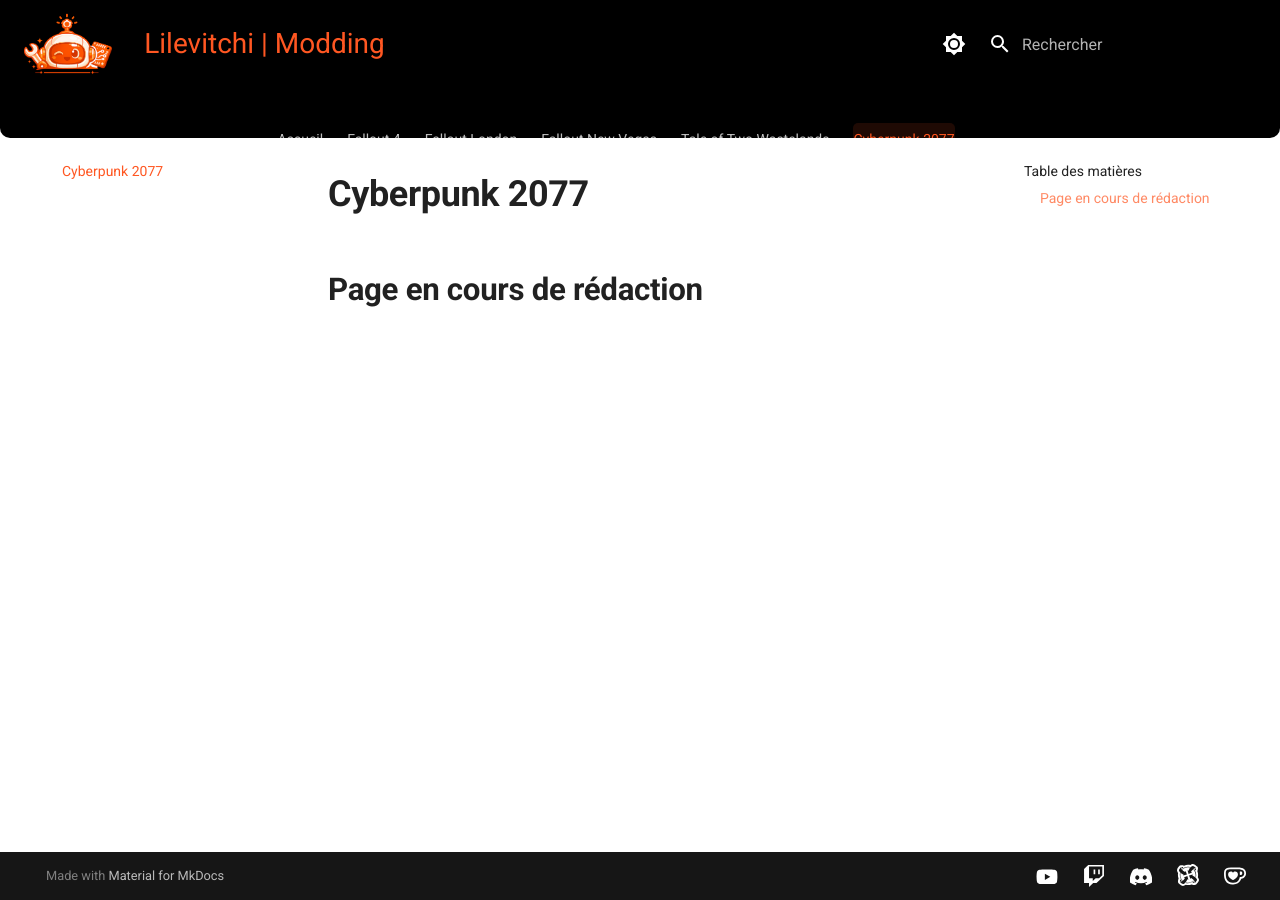
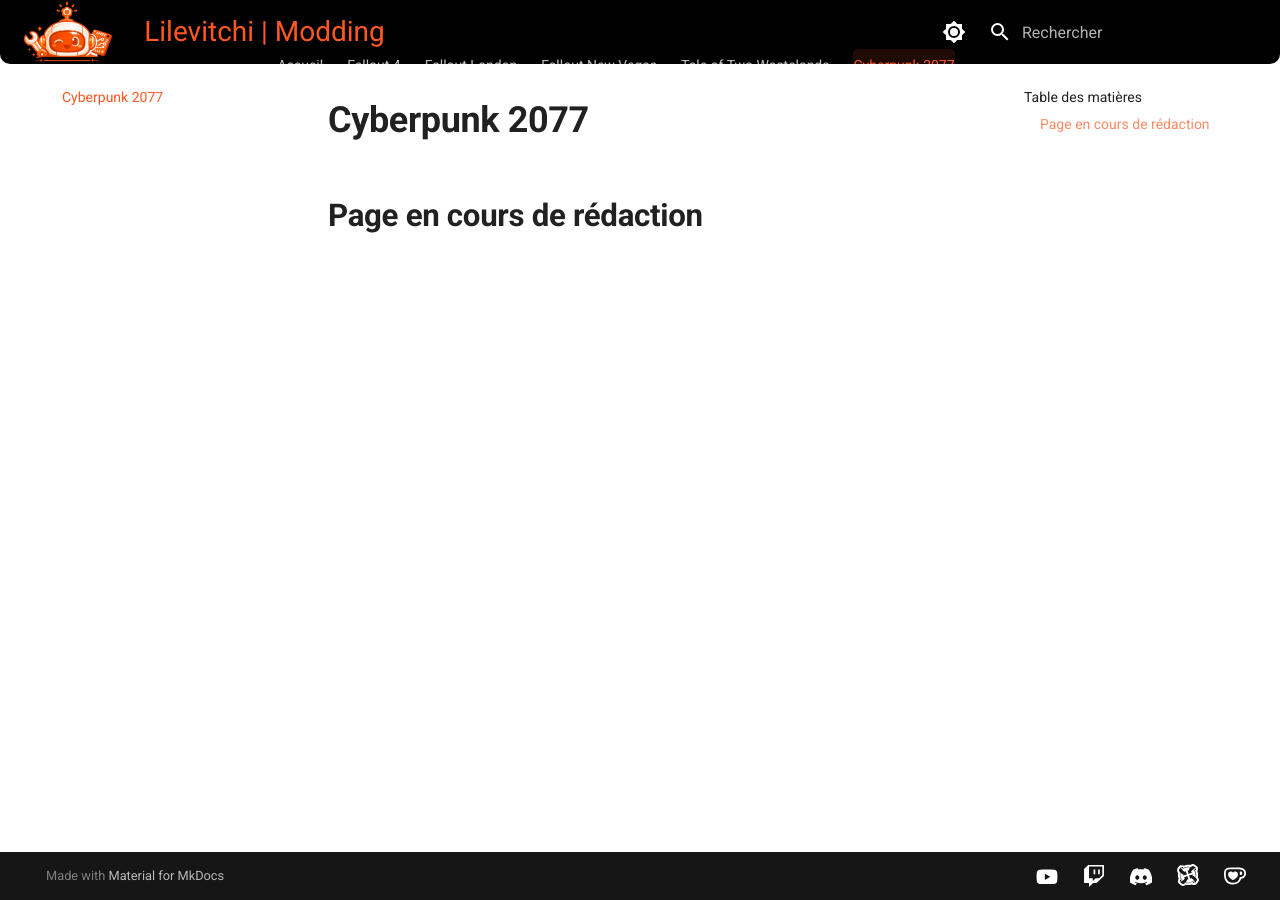
Before and after one commit to Lilevitchi/lilevitchi.github.io, an MkDocs documentation site: the page built from docs/cyberpunk/index.md, in a window 1280 px wide. Built offline with MkDocs 1.6.1 and Material for MkDocs 9.7.7, drawn with Linux system fonts in a browser that asks for light colours.

Commit message:
Update extra.css

```diff
--- a/docs/stylesheets/extra.css
+++ b/docs/stylesheets/extra.css
@@ -66,48 +66,39 @@
    TYPOGRAPHIE — BASE RESPONSIVE
    ==============================*/
 
-[data-md-color-scheme] html {
-  font-size: clamp(0.9rem, 0.85vw + 0.6rem, 1rem);
-}
-
 [data-md-color-scheme] .md-typeset {
-  font-size: var(--font-base-size);
+  font-size: clamp(0.95rem, 0.3vw + 0.9rem, 1rem);
 }
 
 /* ==============================
    1. HEADER & BANNIÈRE
    ==============================*/
 
-/* 1.1 — Fond de la bannière */
-[data-md-color-scheme] .md-header.md-header {
+/* Fond du header */
+[data-md-color-scheme] .md-header {
   background-color: var(--black);
-}
-
-/* 1.2 — Conteneur du header */
-[data-md-color-scheme] .md-header {
   position: relative;
-       padding-bottom: 2.5rem; /* espace pour les tabs */
   border-bottom-left-radius: 10px;
   border-bottom-right-radius: 10px;
 }
 
-/* 1.3 — Hauteur du header
+/* Contenu interne du header */
 [data-md-color-scheme] .md-header__inner {
   height: var(--header-height);
-}*/
+}
 
-/* 1.4 — Largeur globale du contenu du header */
+/* Largeur globale du contenu du header */
 [data-md-color-scheme] .md-header .md-grid {
   max-width: var(--grid-max-width);
   margin-left: 0;
   margin-right: auto;
-  padding-left: 12px;
+  padding-left: var(--space-sm);
 }
 
-/* 1.5 — Logo */
+/* Logo */
 [data-md-color-scheme] .md-logo img {
   height: 64px;
-  /*width: auto;*/
+  width: auto;
 }
 
 /* 1.6 — Titre du site */
@@ -115,7 +106,6 @@
   color: var(--accent);
   font-weight: var(--font-bold);
   font-size: 1.4rem;
- /* text-transform: none;*/
 }
 
 /* ==============================
```
